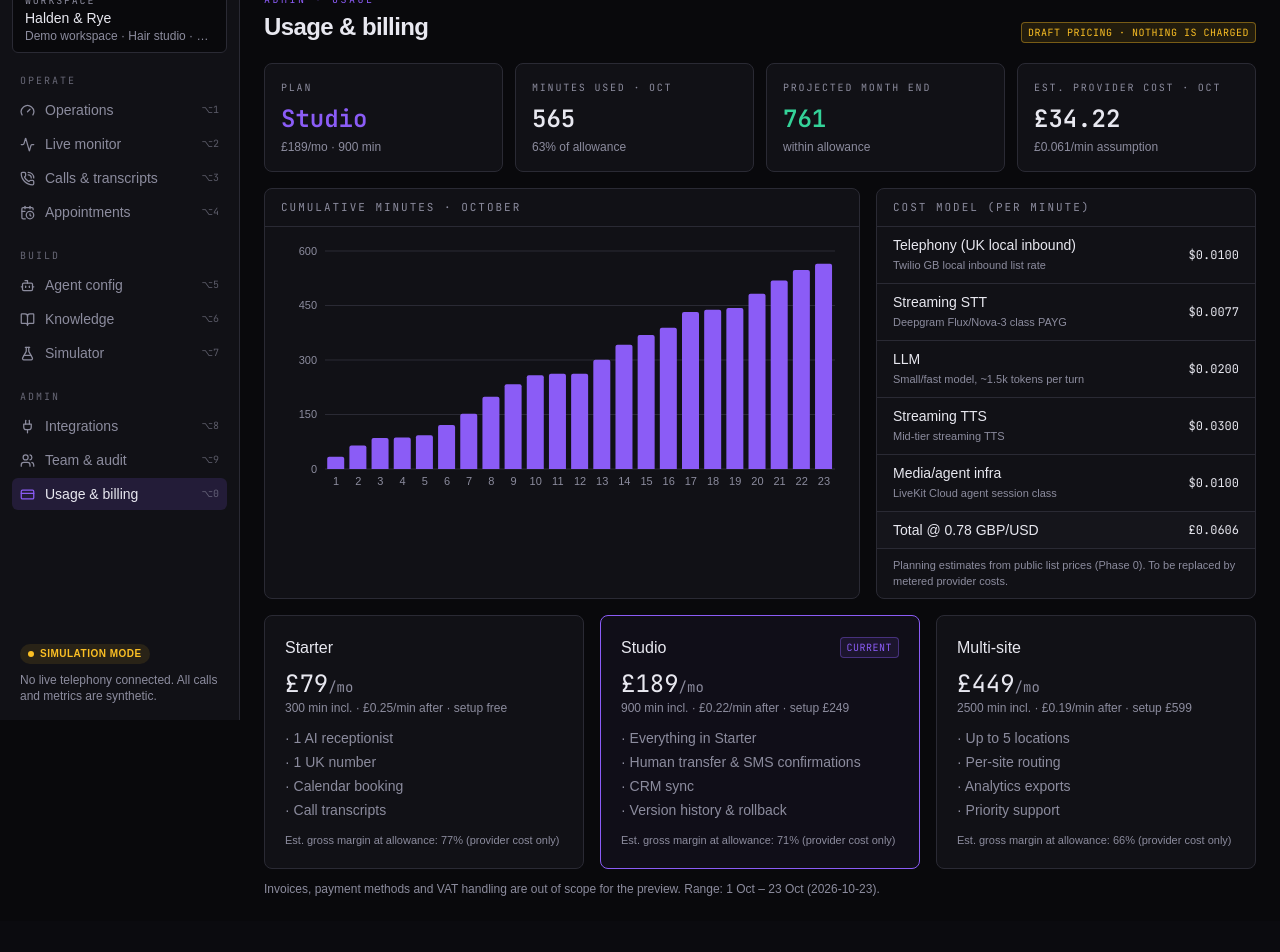
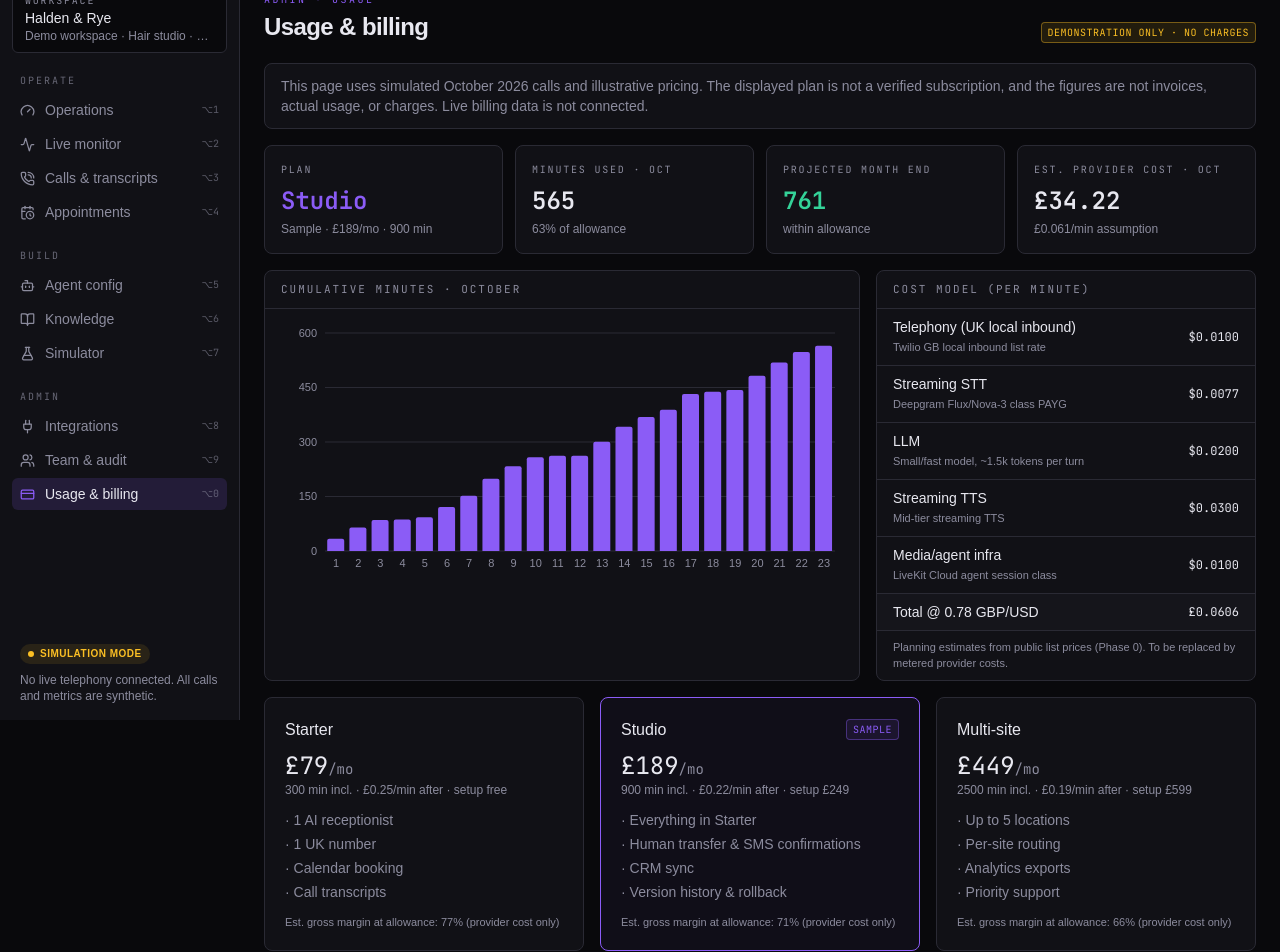
Before and after one commit to mathewshebin21-design/VOXERAASSISTANT, a Next.js app in the folder apps/previews/: page /command/billing in a window 1280 px wide. Shown: the part 80-1032 px from the top of the page. Before the commit the page ends 1001 px from the top, so only its background shows below. Built offline with nearby package versions, Linux system fonts and the light colour scheme; a web font is replaced by a local one.

Commit message:
fix(frontend): clearly label billing preview as simulated and remove false current-plan claim

```diff
--- a/apps/previews/src/app/command/(console)/billing/page.tsx
+++ b/apps/previews/src/app/command/(console)/billing/page.tsx
@@ -23,9 +23,10 @@ export default function Billing() {
   const over = Math.max(0, projected - plan.includedMinutes);
   return (
     <>
-      <PageHead kicker="Admin · usage" title="Usage & billing"><Tag tone="warn">Draft pricing · nothing is charged</Tag></PageHead>
+      <PageHead kicker="Admin · usage" title="Usage & billing"><Tag tone="warn">Demonstration only · no charges</Tag></PageHead>
+      <p className="mb-4 rounded-lg border border-cmd-line bg-cmd-panel px-4 py-3 text-sm text-cmd-mute" role="status">This page uses simulated October 2026 calls and illustrative pricing. The displayed plan is not a verified subscription, and the figures are not invoices, actual usage, or charges. Live billing data is not connected.</p>
       <div className="grid grid-cols-2 gap-3 md:grid-cols-4">
-        <Stat label="Plan" value={plan.name} sub={`${gbp(plan.monthlyGBP, 0)}/mo · ${plan.includedMinutes} min`} tone="violet" />
+        <Stat label="Plan" value={plan.name} sub={`Sample · ${gbp(plan.monthlyGBP, 0)}/mo · ${plan.includedMinutes} min`} tone="violet" />
         <Stat label="Minutes used · Oct" value={used.toFixed(0)} sub={`${((used / plan.includedMinutes) * 100).toFixed(0)}% of allowance`} tone={used > plan.includedMinutes ? "warn" : "text"} />
         <Stat label="Projected month end" value={projected.toFixed(0)} sub={over ? `≈ ${gbp(over * plan.overagePerMinGBP)} overage` : "within allowance"} tone={over ? "warn" : "ok"} />
         <Stat label="Est. provider cost · Oct" value={gbp(mtd.totalCostGBP)} sub={`${gbp(GBP_PER_MIN, 3)}/min assumption`} />
@@ -54,7 +55,7 @@ export default function Billing() {
       <div className="mt-4 grid grid-cols-1 gap-4 md:grid-cols-3">
         {PLANS.map((p) => (
           <div key={p.id} className={clsx("rounded-lg border p-5", p.id === plan.id ? "border-cmd-violet bg-cmd-violet/5" : "border-cmd-line bg-cmd-panel")}>
-            <div className="flex items-center justify-between"><span className="font-medium">{p.name}</span>{p.id === plan.id && <Tag tone="violet">current</Tag>}</div>
+            <div className="flex items-center justify-between"><span className="font-medium">{p.name}</span>{p.id === plan.id && <Tag tone="violet">sample</Tag>}</div>
             <div className="mt-2 font-mono text-2xl">{gbp(p.monthlyGBP, 0)}<span className="text-sm text-cmd-mute">/mo</span></div>
             <div className="text-xs text-cmd-mute">{p.includedMinutes} min incl. · {gbp(p.overagePerMinGBP)}/min after · setup {p.setupFeeGBP ? gbp(p.setupFeeGBP, 0) : "free"}</div>
             <ul className="mt-3 space-y-1 text-sm text-cmd-mute">{p.features.map((f) => <li key={f}>· {f}</li>)}</ul>
@@ -62,7 +63,7 @@ export default function Billing() {
           </div>
         ))}
       </div>
-      <p className="mt-3 text-xs text-cmd-mute">Invoices, payment methods and VAT handling are out of scope for the preview. Range: 1 Oct – {dayNum(DEMO_TODAY)} Oct ({addDays(DEMO_TODAY, 0)}).</p>
+      <p className="mt-3 text-xs text-cmd-mute">All figures above are simulated estimates, not customer billing records. Invoices, payment methods and VAT handling are out of scope for the preview. Range: 1 Oct – {dayNum(DEMO_TODAY)} Oct ({addDays(DEMO_TODAY, 0)}).</p>
     </>
   );
 }
```
